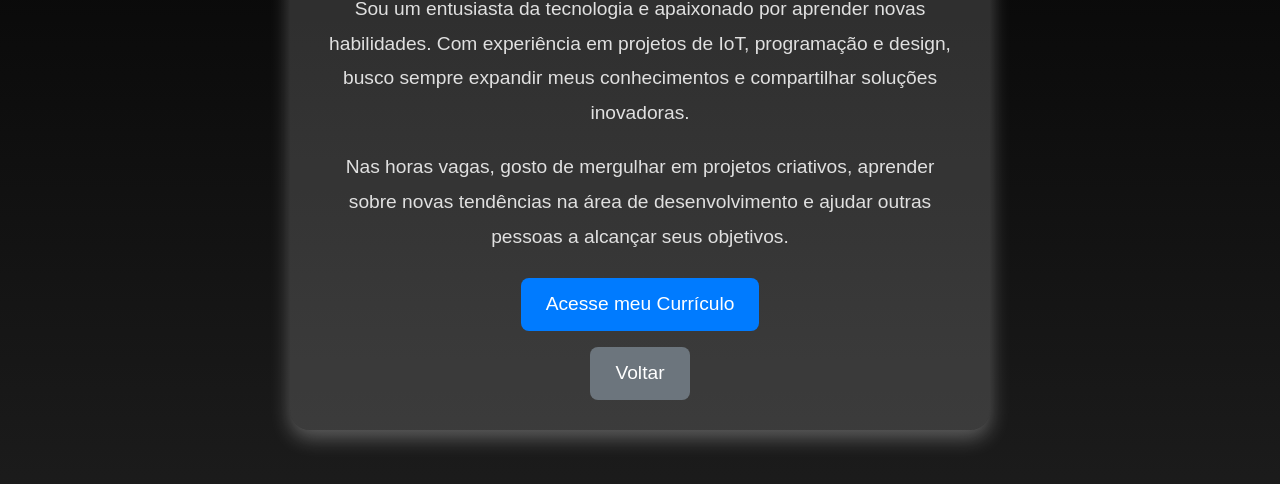
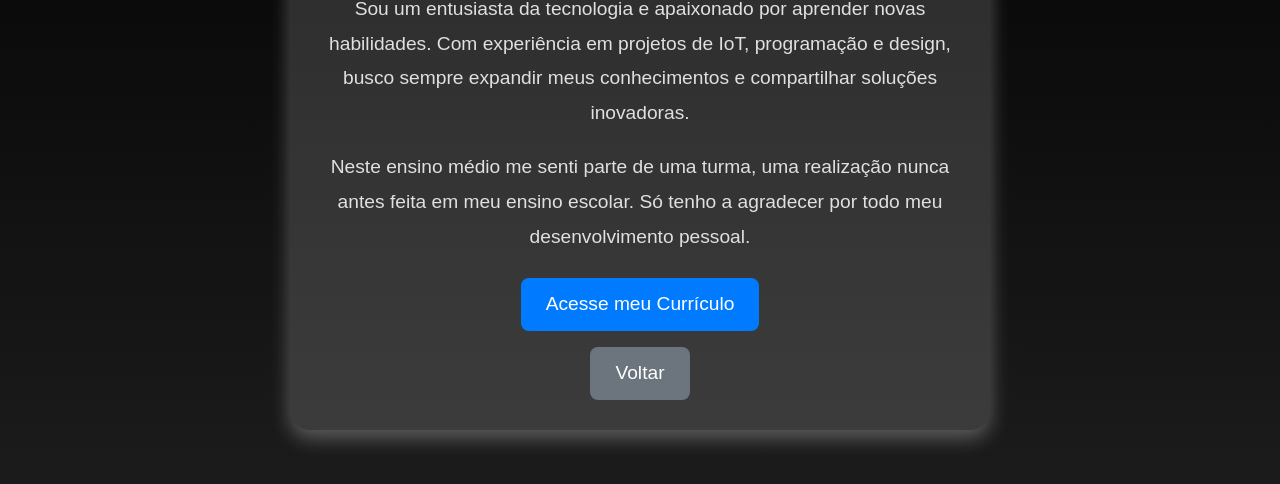
Before and after one commit to Jonildos/glauco, a plain HTML site: page personal page/index.html in a window 1280 px wide. Shown: the part 296-780 px from the top of the page. Drawn offline with nearby package versions, Linux system fonts and the light colour scheme.

Commit message:
Update index.html

```diff
--- a/personal page/index.html
+++ b/personal page/index.html
@@ -21,8 +21,7 @@
         IoT, programação e design, busco sempre expandir meus conhecimentos e compartilhar soluções inovadoras.
       </p>
       <p>
-        Nas horas vagas, gosto de mergulhar em projetos criativos, aprender sobre novas tendências na área de
-        desenvolvimento e ajudar outras pessoas a alcançar seus objetivos.
+        Neste ensino médio me senti parte de uma turma, uma realização nunca antes feita em meu ensino escolar. Só tenho a agradecer por todo meu desenvolvimento pessoal.
       </p>
 
       <!-- Botão para currículo -->
```
